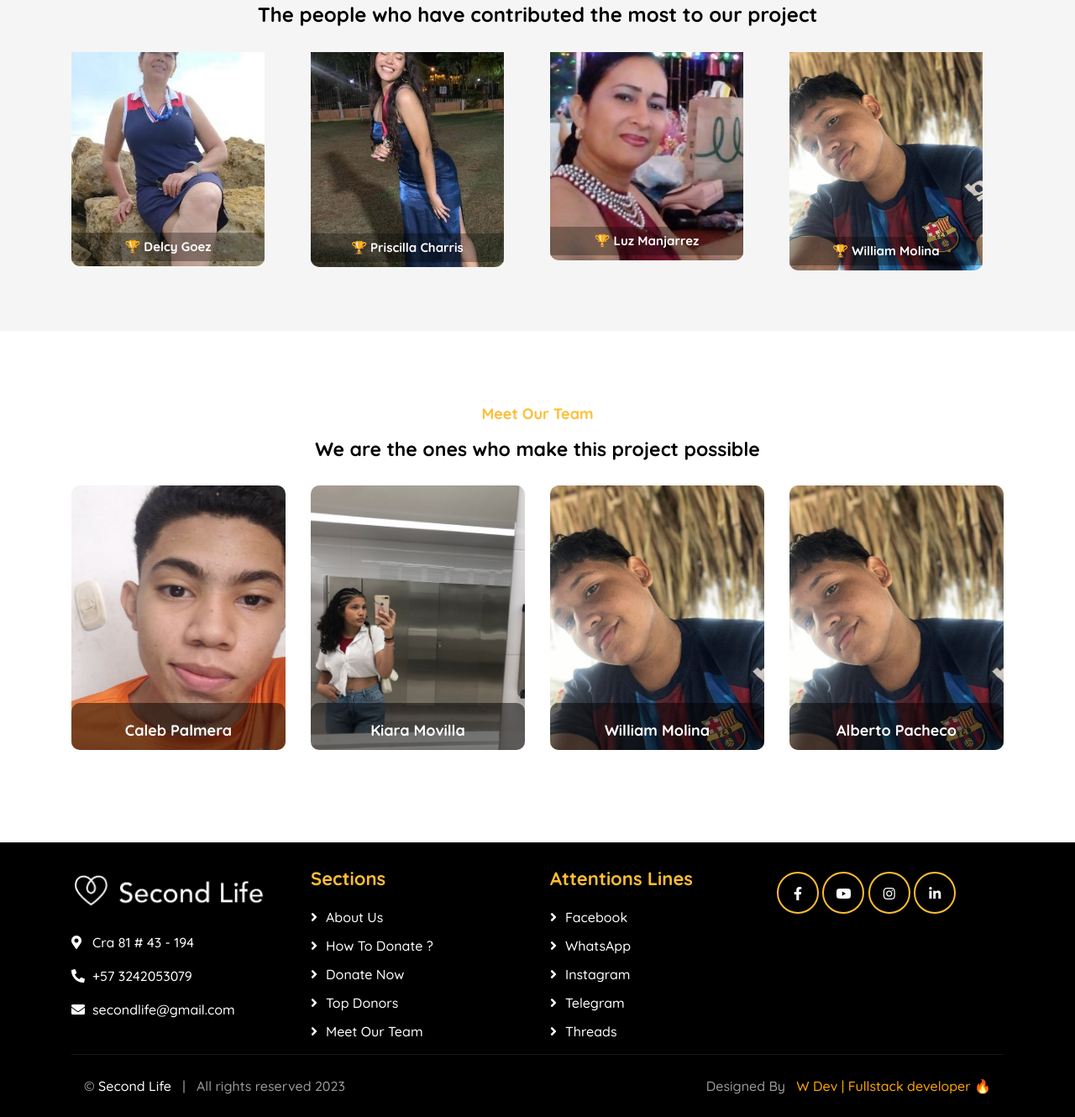
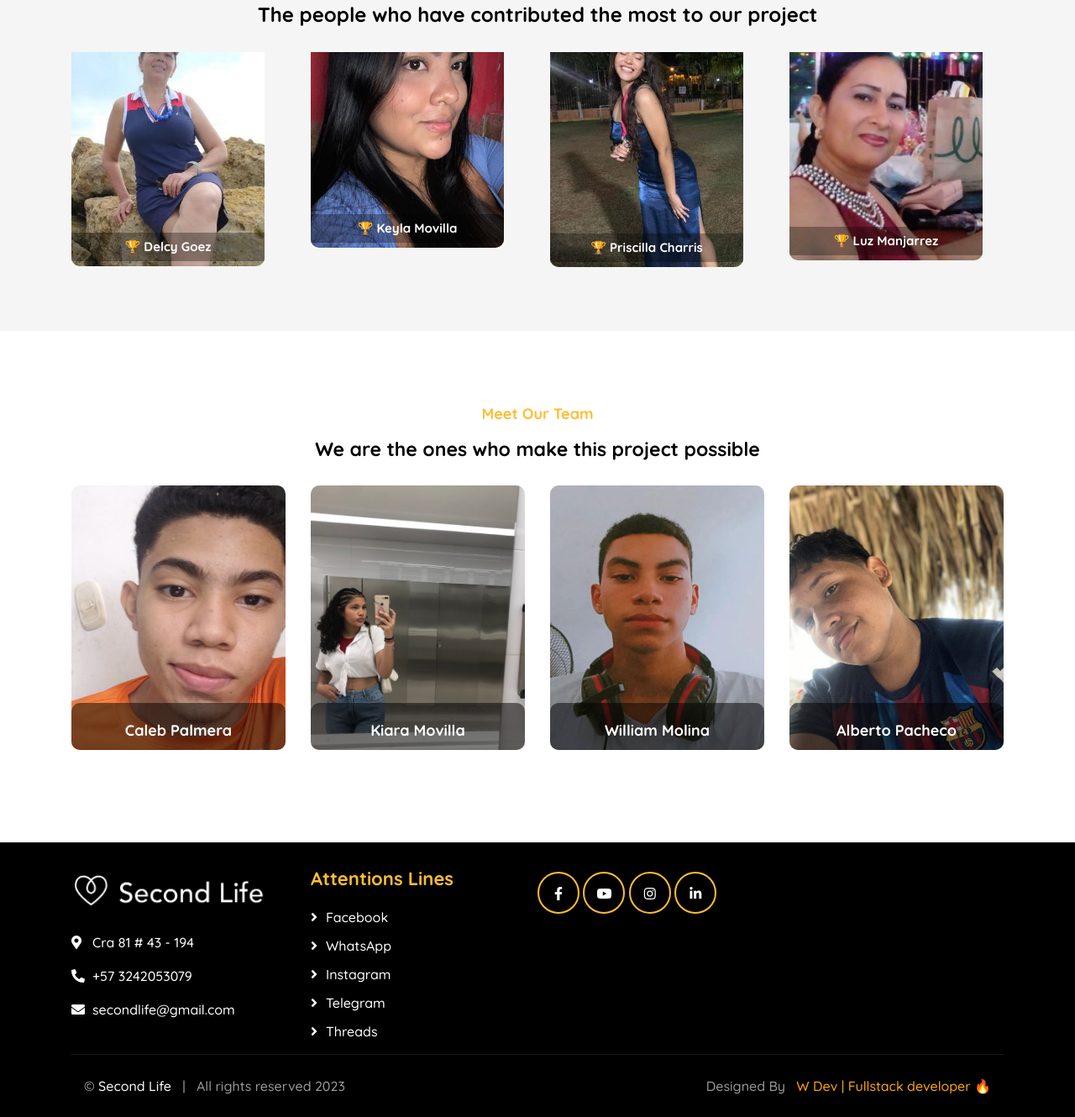
Before and after one commit to Wmolina17/Second-Life-Donation, a plain HTML site: page index.html in a window 1280 px wide. Shown: the part 2312-3642 px from the top of the page at 84% size. Drawn offline with nearby package versions, Linux system fonts and the light colour scheme.

Commit message:
subiendo detalles

```diff
--- a/css/style.css
+++ b/css/style.css
@@ -1676,6 +1676,11 @@ a:focus {
         margin-left: 0px;
     }
 }
+@media (max-width: 580px){
+    .causes-item{
+        margin-left: 30% !important;
+    }
+}
 @media (max-width: 530px){
     .causes .causes-text {
        display: none;
@@ -1683,6 +1688,9 @@ a:focus {
     .img-ot{
         height: 10%;
     }
+    .causes-item{
+        margin-left: 20% !important;
+    }
 }
 @media (max-width: 460px){
     .img-logo{
@@ -1691,4 +1699,5 @@ a:focus {
     .team-item{
         width: 70% !important;
     }
-}
+
+}
--- a/index.html
+++ b/index.html
@@ -219,6 +219,15 @@
                     </div>
                     <div class="causes-item">
                         <div class="causes-img">
+                            <img src="img/img-keila.JPG" alt="Image">
+                        </div>
+
+                        <div class="causes-text">
+                            <h6 class="text-center p-2">🏆 Keyla Movilla</h6>
+                        </div>
+                    </div>
+                    <div class="causes-item">
+                        <div class="causes-img">
                             <img src="img/img-priscilla.JPG" alt="Image">
                         </div>
 
@@ -237,7 +246,7 @@
                     </div>
                     <div class="causes-item">
                         <div class="causes-img">
-                            <img src="img/foto-alberto-pacheco.PNG" alt="Image">
+                            <img src="img/img-william.JPG" alt="Image">
                         </div>
                         <div class="causes-text">
                             <h6 class="text-center p-2">🏆 William Molina</h6>
@@ -316,7 +325,7 @@
                     <div class="col-lg-3 col-md-6 img-ot">
                         <div class="team-item">
                             <div class="team-img">
-                                <img src="img/foto-alberto-pacheco.PNG" alt="Team Image">
+                                <img src="img/img-william.JPG" alt="Team Image">
                             </div>
                             <div class="team-text">
                                 <h2>William Molina</h2>
@@ -359,16 +368,6 @@
                         </div>
                     </div>
 
-                    <div class="col-lg-3 col-md-6">
-                        <div class="footer-link">
-                            <h2>Sections</h2>
-                            <a href="">About Us</a>
-                            <a href="">How To Donate ?</a>
-                            <a href="">Donate Now</a>
-                            <a href="">Top Donors</a>
-                            <a href="">Meet Our Team</a>
-                        </div>
-                    </div>
                     <div class="col-lg-3 col-md-6">
                         <div class="footer-link">
                             <h2>Attentions Lines</h2>
--- a/js/main.js
+++ b/js/main.js
@@ -51,7 +51,7 @@
         loop: true,
         responsive: {
             0:{
-                items:2
+                items:1
             },
             576:{
                 items:2
```
Also changed, not shown: img/img-keila.JPG (added), img/img-william.JPG (added).
